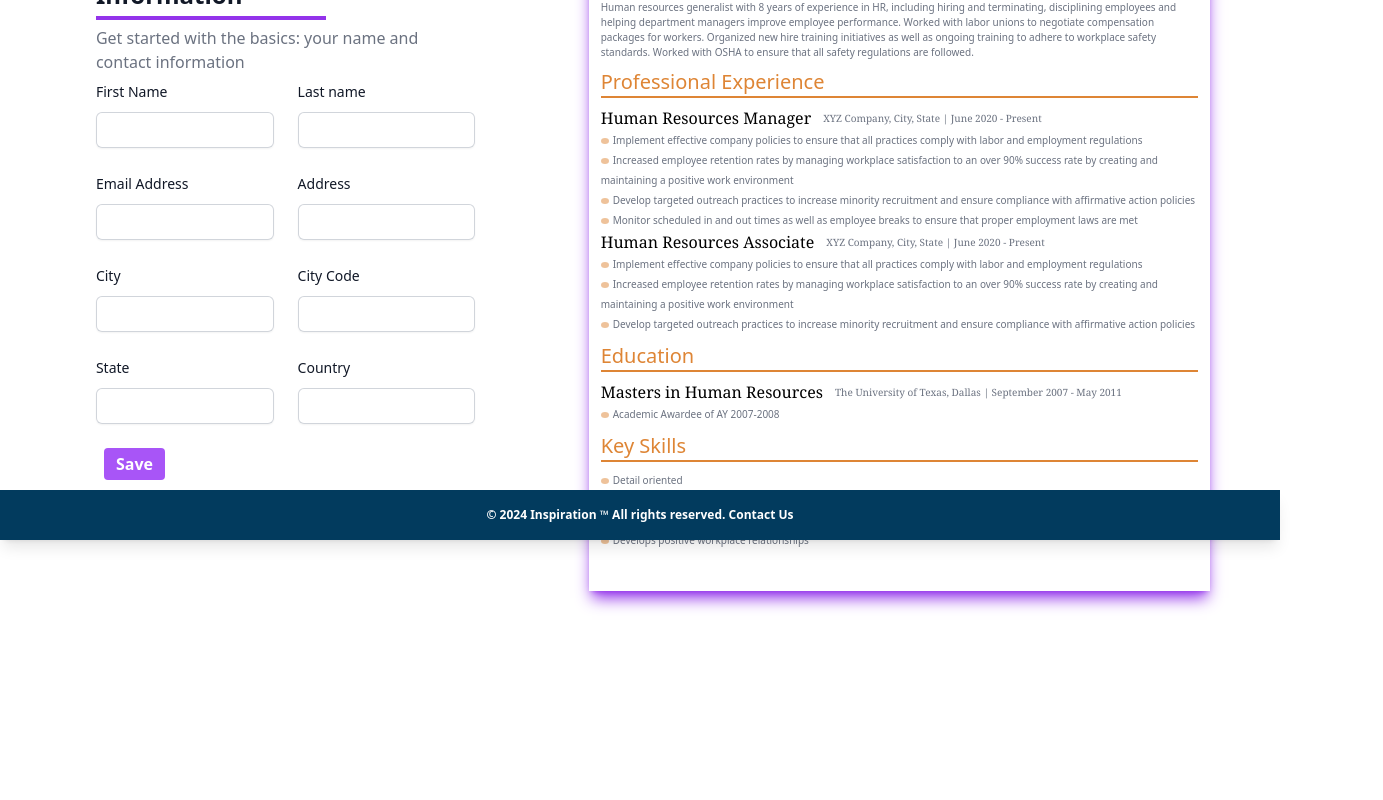
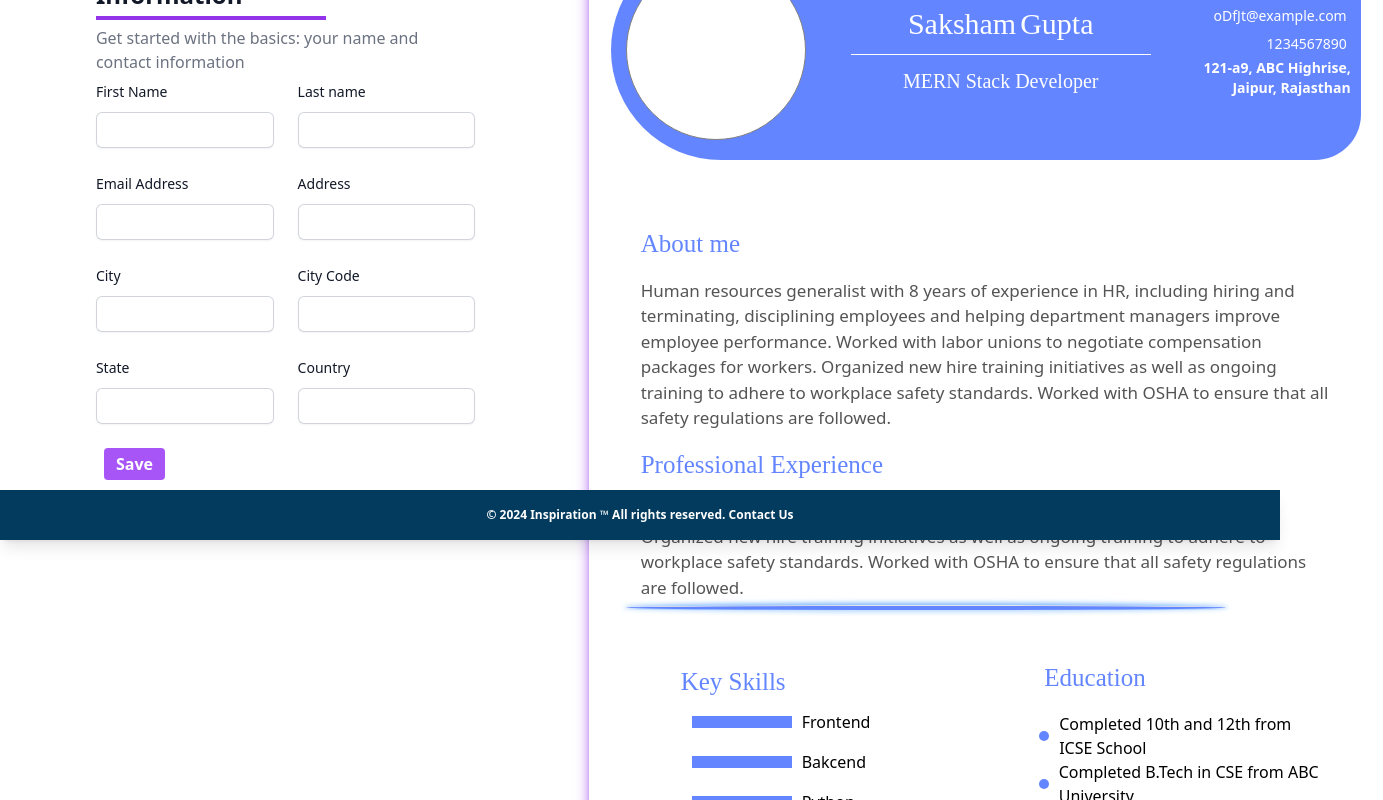
Before and after one commit to sckchcm-g/resume-builder, a React (Vite) app: page /dashboard in a window 1280 px wide. Shown: the part 260-1060 px from the top of the page, 1383 px wide, since content can reach past the window. Before the commit the page ends 960 px from the top, so only its background shows below. Built offline with nearby package versions, Linux system fonts and the light colour scheme.

Commit message:
TemplateS1 Static Created

```diff
--- a/src/ui/AppLayout.jsx
+++ b/src/ui/AppLayout.jsx
@@ -4,14 +4,15 @@ import PersonaIInfo from '../components/Form/PersonaIInfo.jsx'
 import Navbar from './Navbar.jsx'
 import MainTemplate from './templates/MainTemplate.jsx'
 import FormSection from '../components/Form/MultiStepForm.jsx'
-
+import TemplateS1 from './templates/TemplateS1.jsx'
 function AppLayout() {
   return (
     <div className='layout flex flex-col items-center  lg:flex-col-reverse gap-20   pb-[80px] md:pb-[100px]'>
       <Header />
       {/* <PersonaIInfo /> */}
       <FormSection/>
-       <MainTemplate />
+       {/* <MainTemplate /> */}
+       <TemplateS1/>
       <Navbar />
     </div>
   )
--- a/src/ui/DesktopView.jsx
+++ b/src/ui/DesktopView.jsx
@@ -6,6 +6,9 @@ import PersonaIInfo from "../components/Form/PersonaIInfo.jsx";
 import MainTemplate from "./templates/MainTemplate.jsx";
 import Footer from "./Footer.jsx";
 import MultiStepForm from '../components/Form/MultiStepForm.jsx';
+
+// Template by s
+import TemplateS1 from "./templates/TemplateS1.jsx";
 function DesktopView() {
   return (
     <div>
@@ -50,7 +53,8 @@ function DesktopView() {
         <MultiStepForm />
       </div>
       <div className="right  w-[50%]  ">
-        <MainTemplate />
+        {/* <MainTemplate /> */}
+        <TemplateS1/>
       </div>
     </div>
     <Footer />
--- /dev/null
+++ b/src/ui/templates/TemplateS1.jsx
@@ -0,0 +1,108 @@
+import React from 'react'
+function TemplateS1() {
+
+  const skillarray = ["Frontend", "Bakcend", "Python", "C++"]
+  const EduDetails = ["Completed 10th and 12th from ICSE School","Completed B.Tech in CSE from ABC University", "Completed M.Tech in CSE from ABC University"]
+  return (
+    <div className='shadow-lg shadow-[#9333ea]'>
+        <div className="a4-sheet  bg-white w-[794px] h-[1123px] flex flex-col items-center mt-[50px]">
+
+            {/* coloured box area  */}
+            <div className="pfp-details  flex flex-row items-center justify-between bg-[rgb(99,133,255)] h-[220px] w-[750px] m-[50px] rounded-[120px_5px_50px_120px]">
+                <div className="pfp  bg-[white] w-[180px] h-[180px] border m-[15px] rounded-[50%] border-solid border-[gray]"/>
+
+                <div className="details-space  flex flex-col items-center justify-center w-[220px]">
+
+                  {/* name  */}
+                  <div className="name flex flex-row items-center justify-center">
+                      <p className='text-3xl font-[bold] text-[white] m-0.5'>Saksham</p>
+                      <p className='text-3xl font-[bold] text-[white] m-0.5'>Gupta</p>
+                  </div>
+                  <div className='w-[300px] h-px bg-white m-2.5 border-[none]'/>
+
+                  {/* Occupation  */}
+                  <div className="occupation">
+                    <p className='text-xl font-[bold] text-[white] m-0.5'>MERN Stack Developer</p>
+                  </div>
+                </div>
+
+                {/* mail and phone number  */}
+
+                <div className='email-phno-space  flex flex-col items-end w-40 text-[white] text-sm m-2.5'>
+                  <div className="email font-medium">
+                      <p className='m-1'>oDfJt@example.com</p>
+                  </div>
+                  <div className="phno font-medium">
+                      <p className='m-1'>1234567890</p>
+                  </div>
+
+                  {/* Address line  */}
+                  <div className="city-and-state font-semibold">
+                    <p>121-a9, ABC Highrise,</p>
+                  </div>
+                  <div className="city-and-state font-semibold">
+                    <p>Jaipur, Rajasthan</p>
+                  </div>
+                </div>
+
+            </div>
+            {/* colorless area  */}
+            <div className='data-space'>
+
+              {/* About me  */}
+              <div className="about-me h-[380px] bg-[rgba(255,255,255,0.448)] w-[720px]">
+                  <div className="about">
+                  <h2 className='text-[25px] font-[bold] text-[rgb(99,133,255)] m-[15px]'>About me</h2>
+                  <div className='text-[17px] text-[rgb(84,84,84)] m-[15px]'>
+                    <p>Human resources generalist with 8 years of experience in HR, including hiring and terminating,
+                      disciplining employees and helping department managers improve employee performance. Worked
+                      with labor unions to negotiate compensation packages for workers. Organized new hire training
+                      initiatives as well as ongoing training to adhere to workplace safety standards. Worked with OSHA
+                      to ensure that all safety regulations are followed.</p>
+                  </div>
+                  </div>
+
+                  <div className="professional-experience">
+                    <h2 className='text-[25px] font-[bold] text-[rgb(99,133,255)] m-[15px]'>Professional Experience</h2>
+                    <p className='text-[17px] text-[rgb(84,84,84)] m-[15px]'>Worked with labor unions to negotiate compensation packages for workers. Organized new hire training
+                      initiatives as well as ongoing training to adhere to workplace safety standards. Worked with OSHA
+                      to ensure that all safety regulations are followed.</p>
+                  </div>
+              </div>
+
+              <hr className='w-[600px] h-[5px] bg-[rgb(99,133,255)] shadow-[0_0_5px_2px_rgba(82,160,255,0.8)] rounded-[90%] border-[none]'/>
+
+              {/* Professional skills  */}
+              <div className="skilldev flex flex-row items-center justify-between w-[700px] h-[280px] bg-[rgba(255,255,255,0.448)]">
+                  <div className='skill-set w-[450px] h-[230px] text-base m-5 p-5 rounded-[20px]'>
+                   <h2 className='text-[25px] font-[bold] text-[rgb(99,133,255)] m-[15px]'>Key Skills</h2>
+                    <div className="skillarray">
+                    {
+                      skillarray.map((item)=>{
+                        return <div className='flex m-4 flex-row items-center'><div className='w-[100px] h-3 bg-[rgb(99,133,255)] mx-2.5 my-0'/> <p>{item}</p></div>
+                      })
+                    }
+
+                    </div>
+                  </div>
+
+                  {/* education details  */}
+                  <div className="educationbox">
+                    <h2 className='text-[25px] font-[bold] text-[rgb(99,133,255)] m-[15px]'>Education</h2>
+                    {
+                      EduDetails.map((item)=>{
+                        return <div className='flex flex-row items-center justify-start'><div className=" w-3 h-2.5 bg-[rgb(99,133,255)] m-2.5 rounded-[50px]"/><p>{item}</p></div>
+                      })
+                    }
+                  </div>
+
+              </div>
+
+              <hr className='w-[600px] h-[5px] bg-[rgb(99,133,255)] shadow-[0_0_5px_2px_rgba(82,160,255,0.8)] rounded-[90%] border-[none]' />
+            </div>
+        </div>
+    </div>
+  )
+}
+
+export default TemplateS1
```
